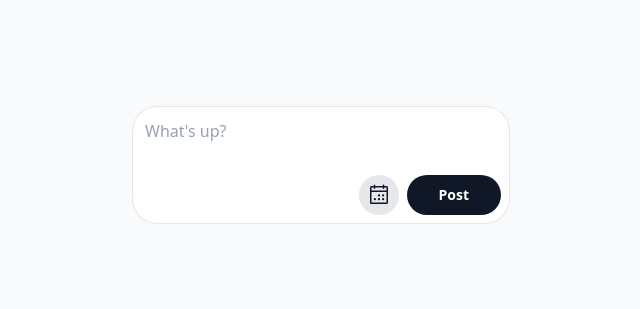
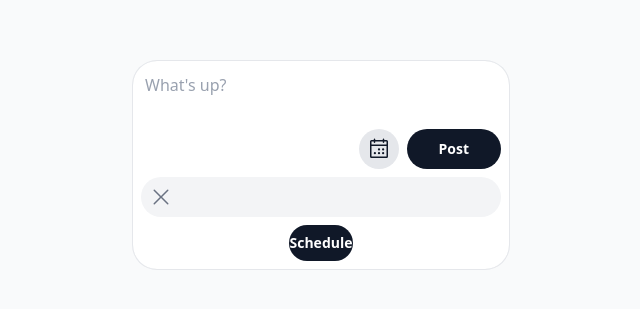
Before and after one commit to olashipsjs/schedule-post, a React (Vite) app: page / in a window 1280 px wide. Shown: the part 235-544 px from the top of the page, without its empty margins (319-959 px from the left). Built offline with nearby package versions, Linux system fonts and the light colour scheme.

Commit message:
🔄 Update GSAP animations and reorganize button layout in App component

```diff
--- a/src/App.tsx
+++ b/src/App.tsx
@@ -15,10 +15,16 @@ const App = () => {
   useGSAP(() => {
     gsap.to('#notification', {
       duration: 0.2,
-      ease: 'elastic.inOut',
+      ease: 'power4.inOut',
       zIndex: isHidden ? -1 : 1,
       marginTop: isHidden ? -32 : 0,
       opacity: isHidden ? 0 : 1,
+    });
+
+    gsap.to('#schedule-btn', {
+      duration: 0.3,
+      transformOrigin: 'center',
+      width: isHidden ? '0%' : '100%',
     });
   }, [isHidden]);
 
@@ -43,14 +49,8 @@ const App = () => {
                   )}
                 >
                   <Textarea placeholder={"What's up?"} />
-                  <div
-                    className={twMerge(
-                      'flex gap-2 justify-end p-2',
-                      isHidden ? 'flex-row items-center' : 'flex-col'
-                    )}
-                  >
-                    {isHidden ? (
-                      <div className='flex gap-2'>
+                  <div className='p-2 flex flex-col gap-2'>
+                    <div className='flex gap-2 justify-end items-stretch'>
                       <Button
                         onClick={() => setIsHidden(false)}
                         className={'bg-gray-200 text-gray-900 p-2'}
@@ -59,16 +59,18 @@ const App = () => {
                       </Button>
                       <Button id='post-btn'>Post</Button>
                     </div>
-                    ) : (
+
+                    <div className='flex gap-2 justify-center items-center flex-col'>
                       <div className='bg-gray-100 p-0.5 w-full rounded-full'>
                         <Button
                           onClick={() => setIsHidden(true)}
-                          className={'bg-gray-200 p-0.5 text-gray-500 size-6'}
+                          className={'bg-transparent p-1.5 text-gray-500'}
                         >
                           <DismissIcon />
                         </Button>
                       </div>
-                    )}
+                      <Button id='schedule-btn'>Schedule</Button>
+                    </div>
                   </div>
                 </Field.Sheet>
                 <div
```
Lines whose indentation alone changed are shown as unchanged.
